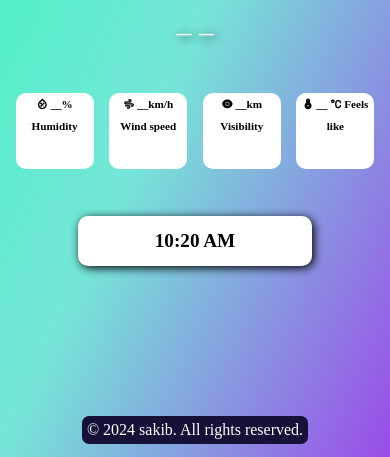
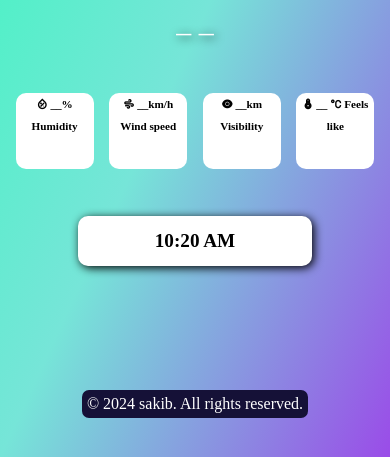
Before and after one commit to MdSakib01/weatherApp, a plain HTML site: page index.html in a window 390 px wide. Shown: the part 387-844 px from the top of the page. Drawn offline with nearby package versions, Linux system fonts and the light colour scheme.

Commit message:
Update style.css

```diff
--- a/style.css
+++ b/style.css
@@ -182,7 +182,7 @@ footer p{
     line-height: 22px;
 }
 footer{
-    height: 21%;
+    height: 18%;
 }
 }
 
```
